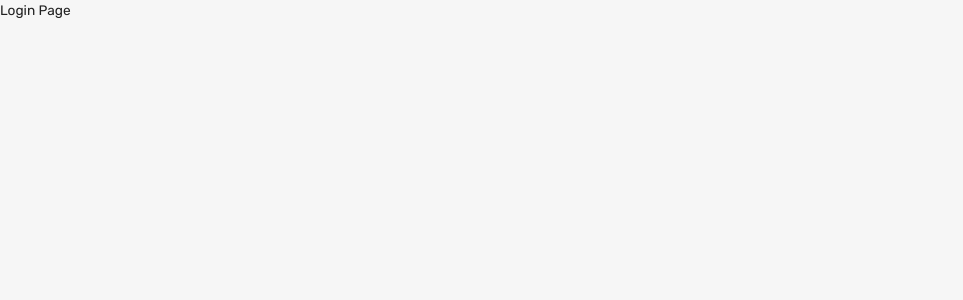
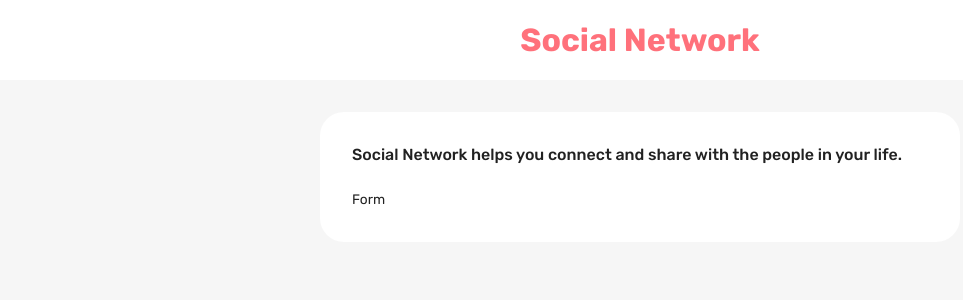
Before and after one commit to Boierul/fullstack-social-network, a React (Create React App) app in the folder client/: page / in a window 1280 px wide. Shown: the top 300 px of the page, without its empty margins (0-963 px from the left). Built offline with nearby package versions, Linux system fonts and the light colour scheme.

Commit message:
Implemented LoginPage.jsx. Created Form. Needs logic and some conditional renders.

```diff
--- a/client/src/scenes/loginpage/LoginPage.jsx
+++ b/client/src/scenes/loginpage/LoginPage.jsx
@@ -1,9 +1,36 @@
-import React from 'react';
+import { Box, Typography, useTheme, useMediaQuery } from "@mui/material";
+import Form from "./form/Form";
 
-function LoginPage() {
+const LoginPage = () => {
+    const theme = useTheme();
+    const isNonMobileScreens = useMediaQuery("(min-width: 1000px)");
     return (
-        <div>Login Page</div>
+        <Box>
+            <Box
+                width="100%"
+                backgroundColor={theme.palette.background.alt}
+                p="1rem 6%"
+                textAlign="center"
+            >
+                <Typography fontWeight="bold" fontSize="32px" color="primary">
+                    Social Network
+                </Typography>
+            </Box>
+
+            <Box
+                width={isNonMobileScreens ? "50%" : "93%"}
+                p="2rem"
+                m="2rem auto"
+                borderRadius="1.5rem"
+                backgroundColor={theme.palette.background.alt}
+            >
+                <Typography fontWeight="500" variant="h5" sx={{ mb: "1.5rem" }}>
+                    Social Network helps you connect and share with the people in your life.
+                </Typography>
+                <Form />
+            </Box>
+        </Box>
     );
-}
+};
 
 export default LoginPage;
--- /dev/null
+++ b/client/src/scenes/loginpage/form/Form.jsx
@@ -0,0 +1,9 @@
+import React from 'react';
+
+function Form() {
+    return (
+        <div>Form</div>
+    );
+}
+
+export default Form;
--- a/client/src/scenes/navbar/Navbar.jsx
+++ b/client/src/scenes/navbar/Navbar.jsx
@@ -169,7 +169,7 @@
                             justifyContent: "center"
                         }}
                     >
-                        <IconButton sx={{fontSize: "25px", borderRadius: "0px"}}>
+                        <IconButton sx={{fontSize: "25px", borderRadius: "0px",  "&:hover": { color: "#ff717b" }}}>
                             <AccountBox/>
                             <Typography style={{fontSize: "17px", paddingLeft: "1rem"}}>Your Profile</Typography>
                         </IconButton>
```
